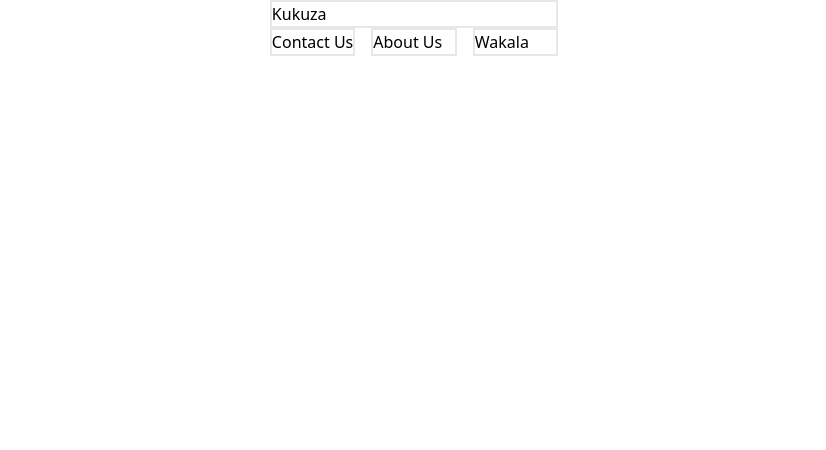
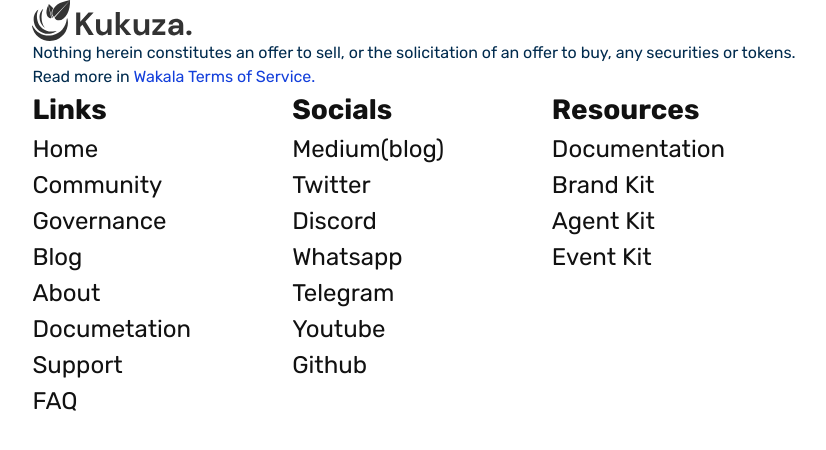
Before and after one commit to Kukuza/sargo-interface, a React (Create React App) app: page / in a window 1280 px wide. Shown: the top 450 px of the page, without its empty margins (226-1052 px from the left). Built offline with nearby package versions, Linux system fonts and the light colour scheme.

Commit message:
Completed the footer container

```diff
--- a/src/containers/Footer.tsx
+++ b/src/containers/Footer.tsx
@@ -1,13 +1,47 @@
 import React from 'react'
+
+import LOGO from "../images/footer/LOGO";
 
 function Footer() {
   return (
-    <div className='grid grid-cols-1  w-[100%] h-[700px] lg:footerGrid'>
-        <div className='border-2' >Kukuza</div>
-        <div className='grid grid-cols-2 md:grid-cols-2 lg:grid-cols-3 gap-4' >
-            <div className='border-2'>Contact Us</div>
-            <div className='border-2'>About Us</div>
-            <div className='border-2'>Wakala</div>
+    <div className='grid grid-cols-1  w-[100%] h-[804px] bg-white lg:footerGrid'>
+        <div className='p-[15%] ' >
+            <div className='my-[7%]'>
+            <LOGO/>
+            </div>
+            <div className='body4 text-textDarkBlue my-[5%] lg:heading3 '>Nothing herein constitutes an offer to sell, or the solicitation of an offer to buy, any securities or tokens.</div>
+            <div className='body4 text-textDarkBlue lg:heading3'>Read more in <span className='text-accent1 hover:cursor-pointer' >Wakala Terms of Service.</span></div>
+            <div className='hidden body3 text-textPrimary mt-[40%]'>© Wakala 2022. All rights reserved</div>
+        </div>
+        <div className='grid grid-cols-2 md:grid-cols-3 lg:grid-cols-3 gap-4' >
+            <div className='p-[5%]'>
+                <div className='display1 text-textBlack mt-[40%]'>Links</div>
+                <h3 className='text-textBlack my-[5%] hover:underline cursor-pointer'>Home</h3>
+                <h3 className='text-textBlack my-[5%] hover:underline cursor-pointer'>Community</h3>
+                <h3 className='text-textBlack my-[5%] hover:underline cursor-pointer'>Governance</h3>
+                <h3 className='text-textBlack my-[5%] hover:underline cursor-pointer'>Blog</h3>
+                <h3 className='text-textBlack my-[5%] hover:underline cursor-pointer'>About</h3>
+                <h3 className='text-textBlack my-[5%] hover:underline cursor-pointer'>Documetation</h3>
+                <h3 className='text-textBlack my-[5%] hover:underline cursor-pointer'>Support</h3>
+                <h3 className='text-textBlack my-[5%] hover:underline cursor-pointer'>FAQ</h3>
+            </div>
+            <div className='p-[5%]'>
+            <div className='display1 text-textBlack mt-[40%]'>Socials</div>
+                <h3 className='text-textBlack my-[5%] hover:underline cursor-pointer'>Medium(blog)</h3>
+                <h3 className='text-textBlack my-[5%] hover:underline cursor-pointer'>Twitter</h3>
+                <h3 className='text-textBlack my-[5%] hover:underline cursor-pointer'>Discord</h3>
+                <h3 className='text-textBlack my-[5%] hover:underline cursor-pointer'>Whatsapp</h3>
+                <h3 className='text-textBlack my-[5%] hover:underline cursor-pointer'>Telegram</h3>
+                <h3 className='text-textBlack my-[5%] hover:underline cursor-pointer'>Youtube</h3>
+                <h3 className='text-textBlack my-[5%] hover:underline cursor-pointer'>Github</h3>
+            </div>
+            <div className='p-[5%]'>
+            <div className='display1 text-textBlack mt-[40%]'>Resources</div>
+                <h3 className='text-textBlack my-[5%] hover:underline cursor-pointer'>Documentation</h3>
+                <h3 className='text-textBlack my-[5%] hover:underline cursor-pointer'>Brand Kit</h3>
+                <h3 className='text-textBlack my-[5%] hover:underline cursor-pointer'>Agent Kit</h3>
+                <h3 className='text-textBlack my-[5%] hover:underline cursor-pointer'>Event Kit</h3>
+            </div>
         </div>
     </div>
   )
--- /dev/null
+++ b/src/images/footer/LOGO.tsx
@@ -0,0 +1,25 @@
+import React from 'react'
+
+function LOGO() {
+  return (
+    <svg width="160" height="41" viewBox="0 0 160 41" fill="none" xmlns="http://www.w3.org/2000/svg">
+<g id="Group 8160">
+<g id="Vector">
+<path d="M34.7702 18.9984C34.067 26.7935 28.4316 33.5211 20.4811 35.1942C12.3976 36.8953 4.46254 32.8844 0.691266 25.9118C0.321939 25.195 -0.147616 25.5123 0.044534 26.4254C2.12184 36.2967 11.7654 42.6692 21.5609 40.6079C31.3563 38.5465 37.6257 28.8849 35.5364 18.9565C35.4011 18.0314 34.8792 18.1016 34.7702 18.9984ZM23.8729 30.9249C23.4054 31.0632 22.938 31.2012 22.4435 31.3053C14.6451 32.9464 7.00168 27.9604 5.36064 20.1622C3.81163 12.8014 6.61079 9.86865 6.37246 9.68038C6.06518 9.44715 0.184694 13.7831 2.00185 22.4182C3.64293 30.2166 11.2865 35.2023 19.0847 33.5612C20.8917 33.181 22.5274 32.4595 24.001 31.5336C24.6338 31.1423 24.5497 30.7429 23.8729 30.9249ZM12.4794 27.1852C10.1172 23.8885 9.10257 19.2557 9.70964 14.4007C10.1533 11.1292 11.2687 9.06722 11.1756 8.90805C11.0093 8.68484 8.27637 11.3654 7.6715 15.2865C6.96036 20.0243 8.78985 24.5651 12.2342 27.4354C12.5995 27.7557 12.7847 27.5976 12.4794 27.1852Z" fill="#333333"/>
+<path d="M19.3591 17.9777C17.7345 18.7167 15.8094 17.3278 14.9707 15.3069C13.8571 12.6237 14.5297 8.48711 16.301 5.19644L19.3591 17.9777ZM21.244 17.1298C20.562 16.5201 17.9214 13.7784 21.184 8.34017C19.6064 6.31449 17.0326 4.31953 16.9201 4.03834C16.9201 4.03834 16.8077 4.39398 16.4791 5.05447L19.875 17.6897C20.161 17.4104 20.7066 17.2953 21.244 17.1298ZM20.2495 12.9097C20.1685 15.379 21.2812 16.0523 21.9796 16.9072L37.5265 0.707805L37.633 0.743994L22.5131 17.802C23.0891 18.8892 23.9467 20.0769 25.7736 20.2712C33.1935 21.3989 38.6262 10.6556 38.0265 0C32.5392 1.53992 28.6497 2.05399 25.3791 4.54685C22.8352 6.48575 20.3216 9.57946 20.2495 12.9097Z" fill="#333333"/>
+</g>
+<g id="Kukuza.">
+<path d="M44.176 35V12.6H48.272V21.656L56.56 12.6H61.616L53.36 21.496L61.84 35H56.816L50.416 24.632L48.272 26.968V35H44.176Z" fill="#333333"/>
+<path d="M70.2195 35.384C68.2355 35.384 66.6995 34.7653 65.6115 33.528C64.5449 32.2906 64.0115 30.4773 64.0115 28.088V19.128H68.0755V27.704C68.0755 29.0693 68.3529 30.1146 68.9075 30.84C69.4622 31.5653 70.3369 31.928 71.5315 31.928C72.6622 31.928 73.5902 31.5226 74.3155 30.712C75.0622 29.9013 75.4355 28.7706 75.4355 27.32V19.128H79.5315V35H75.9155L75.5955 32.312C75.1049 33.2506 74.3902 33.9973 73.4515 34.552C72.5342 35.1066 71.4569 35.384 70.2195 35.384Z" fill="#333333"/>
+<path d="M83.7363 35V11.96H87.8323V25.56L93.4643 19.128H98.3283L91.8323 26.36L99.3843 35H94.2643L87.8323 27.032V35H83.7363Z" fill="#333333"/>
+<path d="M107.876 35.384C105.892 35.384 104.356 34.7653 103.268 33.528C102.201 32.2906 101.668 30.4773 101.668 28.088V19.128H105.732V27.704C105.732 29.0693 106.009 30.1146 106.564 30.84C107.118 31.5653 107.993 31.928 109.188 31.928C110.318 31.928 111.246 31.5226 111.972 30.712C112.718 29.9013 113.092 28.7706 113.092 27.32V19.128H117.188V35H113.572L113.252 32.312C112.761 33.2506 112.046 33.9973 111.108 34.552C110.19 35.1066 109.113 35.384 107.876 35.384Z" fill="#333333"/>
+<path d="M120.369 35V31.704L128.465 22.52H120.465V19.128H133.137V22.424L124.913 31.608H133.297V35H120.369Z" fill="#333333"/>
+<path d="M142.177 35.384C140.812 35.384 139.692 35.1706 138.817 34.744C137.942 34.296 137.292 33.7093 136.865 32.984C136.438 32.2586 136.225 31.4586 136.225 30.584C136.225 29.112 136.801 27.9173 137.953 27C139.105 26.0826 140.833 25.624 143.137 25.624H147.169V25.24C147.169 24.152 146.86 23.352 146.241 22.84C145.622 22.328 144.854 22.072 143.937 22.072C143.105 22.072 142.38 22.2746 141.761 22.68C141.142 23.064 140.758 23.64 140.609 24.408H136.609C136.716 23.256 137.1 22.2533 137.761 21.4C138.444 20.5466 139.318 19.896 140.385 19.448C141.452 18.9786 142.646 18.744 143.969 18.744C146.23 18.744 148.012 19.3093 149.313 20.44C150.614 21.5706 151.265 23.1706 151.265 25.24V35H147.777L147.393 32.44C146.924 33.2933 146.262 33.9973 145.409 34.552C144.577 35.1066 143.5 35.384 142.177 35.384ZM143.105 32.184C144.278 32.184 145.185 31.8 145.825 31.032C146.486 30.264 146.902 29.3146 147.073 28.184H143.585C142.497 28.184 141.718 28.3866 141.249 28.792C140.78 29.176 140.545 29.656 140.545 30.232C140.545 30.8506 140.78 31.3306 141.249 31.672C141.718 32.0133 142.337 32.184 143.105 32.184Z" fill="#333333"/>
+<path d="M156.934 35.224C156.187 35.224 155.568 34.9893 155.078 34.52C154.608 34.0506 154.374 33.4853 154.374 32.824C154.374 32.1413 154.608 31.5653 155.078 31.096C155.568 30.6266 156.187 30.392 156.934 30.392C157.68 30.392 158.288 30.6266 158.758 31.096C159.248 31.5653 159.494 32.1413 159.494 32.824C159.494 33.4853 159.248 34.0506 158.758 34.52C158.288 34.9893 157.68 35.224 156.934 35.224Z" fill="#333333"/>
+</g>
+</g>
+</svg>
+  )
+}
+
+export default LOGO
--- a/src/images/index.ts
+++ b/src/images/index.ts
@@ -5,3 +5,4 @@ export const SHARED = require("../images/modals/Shared_image.png");
 export const CONNECTIVITY = require("../images/modals/Connectivity.png");
 export const THANK_YOU_IMAGE = require("../images/modals/Thank_you_image.png");
 export const CARD_ICON = require("../images/Transactions/dummy_identicone.png");
+export const FOOTER_LOGO = require("../images/footer/footerLogo.png");
--- a/src/index.css
+++ b/src/index.css
@@ -17,9 +17,11 @@
         font-size: 24;
       }
       h3 {
-        font-family:Rubik;
-        font-weight:400;
-        font-size: 24;
+        font-family: Rubik;
+        font-style: normal;
+        font-weight: 400;
+        font-size: 24px;
+        line-height: 150%;
       }
       h4 {
         font-family:Rubik;
@@ -64,15 +66,19 @@
     }
 
     .body3 {
-      font-family:Rubik;
-      font-weight:500;
-      font-size: 16;
+      font-family: Rubik;
+      font-style: normal;
+      font-weight: 400;
+      font-size: 18px;
+      line-height: 150%;
     }
 
     .body4 {
-      font-family:Rubik;
-      font-weight:400;
-      font-size: 16;
+      font-family: 'Rubik';
+      font-style: normal;
+      font-weight: 400;
+      font-size: 16px;
+      line-height: 150%;
     }
 
     .body5 {
@@ -114,7 +120,13 @@
       font-weight:400;
       font-size: 14;
     }
-
+  .heading3 {
+    font-family: Rubik;
+    font-style: normal;
+    font-weight: 400;
+    font-size: 24px;
+    line-height: 150%;
+  }
 
     .s1 {
       font-family:Rubik;
@@ -141,6 +153,13 @@
       font-weight:400;
       font-size:13px;
       line-height:1rem;
+    }
+    .display1 {
+      font-family: Rubik;
+      font-style: normal;
+      font-weight: 700;
+      font-size: 28px;
+      line-height: 150%;
     }
     .cardGradient {
      background:linear-gradient(135deg, rgba(255, 140, 161, 0.08),rgba(252, 207, 47, 0.08),rgba(255, 255, 255, 0.08),rgba(248, 48, 180, 0.08),rgba(47, 68, 252, 0.08));
--- a/src/styles/colors/colors.ts
+++ b/src/styles/colors/colors.ts
@@ -20,6 +20,7 @@ export const COLORS = {
     grayDark: "#404040",
 
     // Text color variants
+    textBlack:"#111111",
     textDarker: "#222222",
     textPrimary: "#333333",
     textDarkBlue: "#002B4E",
--- a/tailwind.config.js
+++ b/tailwind.config.js
@@ -34,6 +34,7 @@ module.exports = {
       grayDark: "#404040",
 
       // Text color variants
+      textBlack:"#111111",
       textDarker: "#222222",
       textPrimary: "#333333",
       textDarkBlue: "#002B4E",
```
Also changed, not shown: src/images/footer/footerLogo.png (added).
